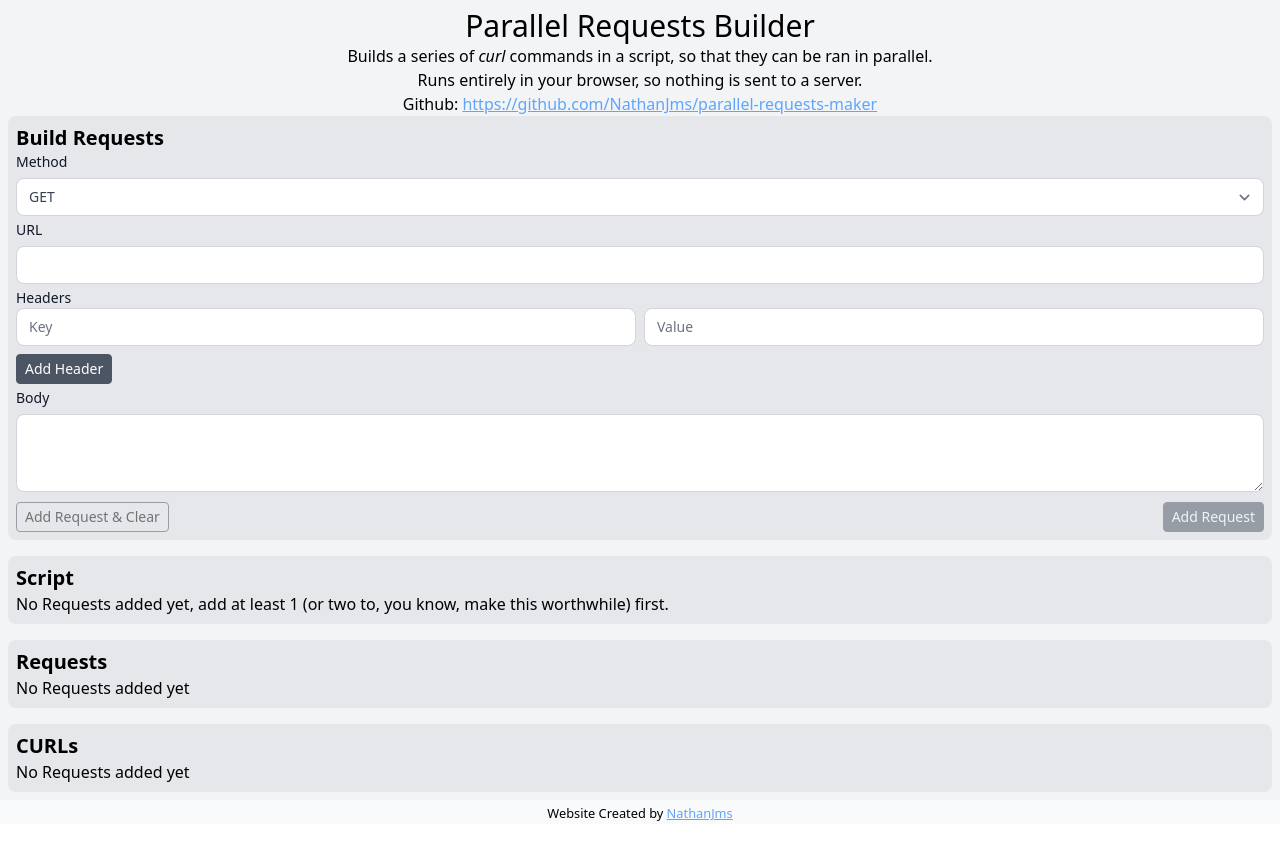
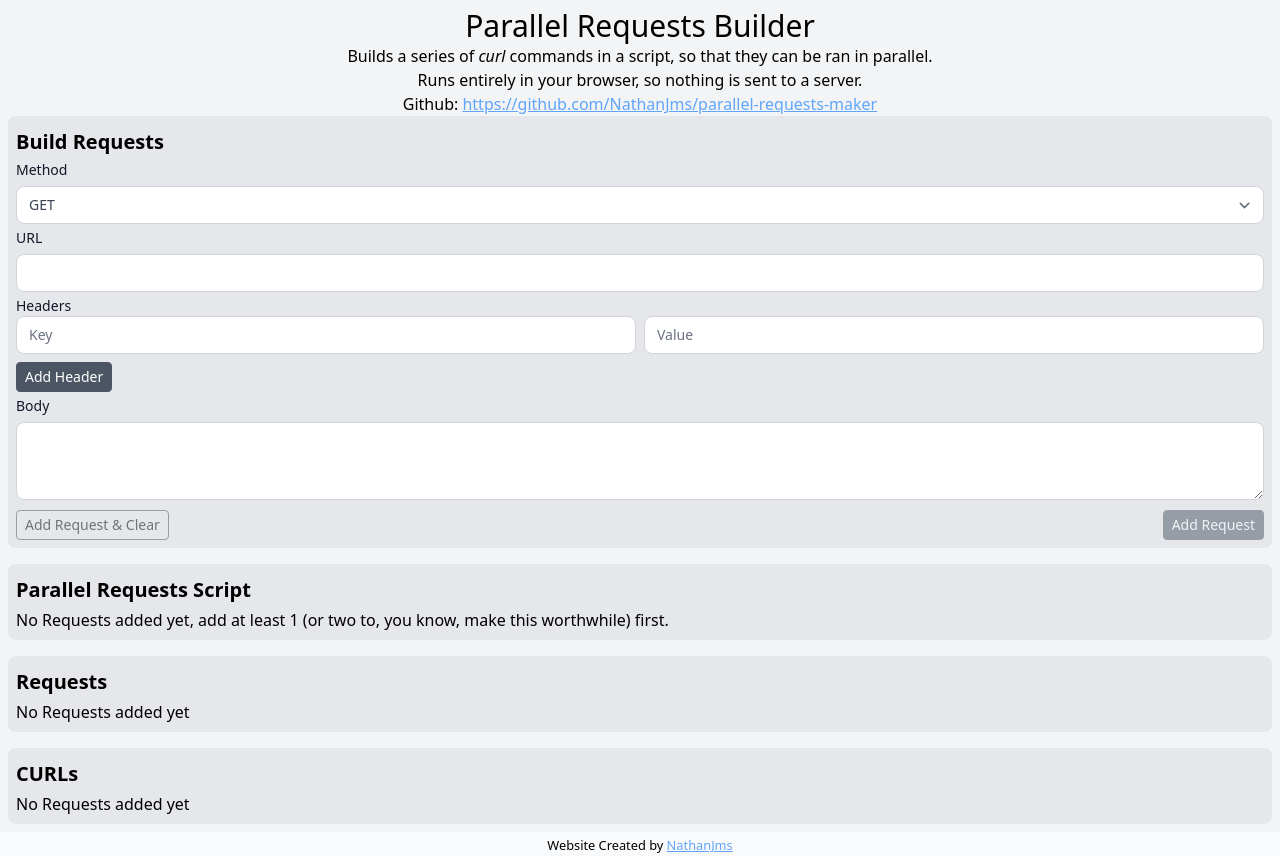
Before and after one commit to Nathanjms/parallel-requests-maker, a SvelteKit app: page / in a window 1280 px wide. Before the commit the page ends 824 px from the top, so only its background shows below. Built offline with nearby package versions, Linux system fonts and the light colour scheme.

Commit message:
small changes

```diff
--- a/src/routes/+page.svelte
+++ b/src/routes/+page.svelte
@@ -93,7 +93,7 @@
 		</p>
 	</div>
 	<div class="rounded-lg bg-gray-200 p-2">
-		<h2 class="text-xl font-bold">Build Requests</h2>
+		<h2 class="my-1 text-xl font-bold">Build Requests</h2>
 		<form onsubmit={addRequest}>
 			<div class="mb-1">
 				<label for="method" class="block text-sm font-medium text-gray-900">Method</label>
@@ -202,44 +202,54 @@
 	</div>
 
 	<div class="mt-4 rounded-lg bg-gray-200 p-2">
-		<h2 class="text-xl font-bold">Script</h2>
+		<h2 class="my-1 text-xl font-bold">Parallel Requests Script</h2>
 		<div>
 			{#if requests.length === 0}
 				No Requests added yet, add at least 1 (or two to, you know, make this worthwhile) first.
 			{:else}
+				<div class="flex justify-between">
+					<button
+						onclick={() => (showParallelCurls = !showParallelCurls)}
+						class="inline-block rounded border border-gray-600 px-2 py-1 text-sm focus:outline-none focus:ring disabled:opacity-50"
+						type="submit">Show Content</button
+					>
 					<button
 						class="inline-block rounded border border-gray-600 bg-gray-600 px-2 py-1 text-sm text-white focus:outline-none focus:ring"
 						onclick={copyToClipboard}>Copy to Clipboard</button
 					>
+				</div>
 				{#if showParallelCurls}
-					<textarea class="mt-1.5 w-full rounded-lg border-gray-300 text-gray-700 sm:text-sm"
-						>{parallelCurls}</textarea
-					>
+					<pre class="my-2 rounded-xl bg-slate-100 p-3 text-xs">{parallelCurls}</pre>
 				{/if}
 			{/if}
 		</div>
 	</div>
 
 	<div class="mt-4 rounded-lg bg-gray-200 p-2">
-		<h2 class="text-xl font-bold">Requests</h2>
-		<div>
+		<h2 class="my-1 text-xl font-bold">Requests</h2>
+		<div class="grid grid-cols-2 gap-2">
 			{#if requests.length === 0}
 				No Requests added yet
 			{/if}
-			{#each requests as request}
-				<div class="my-2 rounded-lg bg-gray-300 p-2">
+			{#each requests as request, index}
+				<div class="my-2 divide-y rounded-lg bg-gray-300 p-2">
+					<div class="py-1">
 						<h3 class="font-bold">{request.url}</h3>
-					<h4>{request.method}</h4>
+						<h4 class="text-xs">{request.method}</h4>
 						{#if request.body}
 							<pre class="text-xs">{request.body.substring(0, 100) + '...'}</pre>
 						{/if}
+					</div>
+					<div class="py-1">
+						<pre class="text-xs">{curls[index]}</pre>
+					</div>
 				</div>
 			{/each}
 		</div>
 	</div>
 
 	<div class="mt-4 rounded-lg bg-gray-200 p-2">
-		<h2 class="text-xl font-bold">CURLs</h2>
+		<h2 class="my-1 text-xl font-bold">CURLs</h2>
 		<div class="grid grid-cols-2 gap-2">
 			{#if requests.length === 0}
 				No Requests added yet
```
Lines whose indentation alone changed are shown as unchanged.
